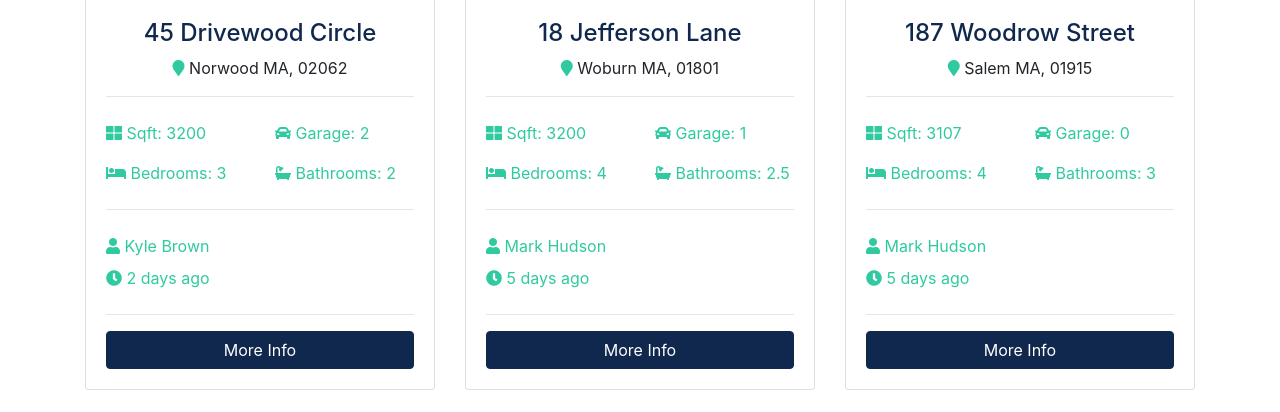
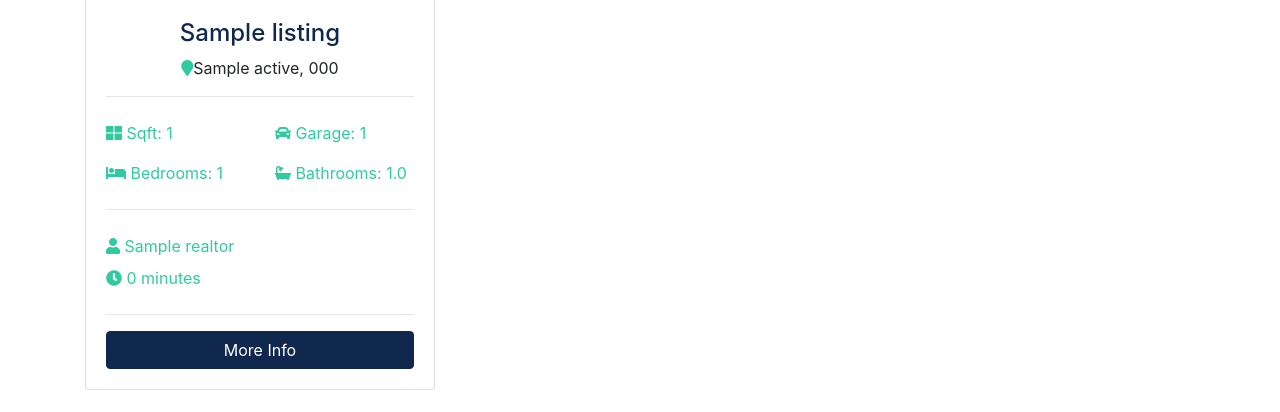
Before and after one commit to joelethan/django-realestate, a Django app: template templates/listings/search.html in a window 1280 px wide. Shown: the part 765-1177 px from the top of the page. Run offline with Django 3.2, Linux system fonts and the light colour scheme; tables that the repository leaves empty hold one stand-in row (values such as "Sample post"); the template is opened without the code that fills it: values that come from a table or form of the project are taken from there, most other values are stand-ins (such as "Sample title", 1, 10 or a date in 2020); grey boxes marked "Sample" are stand-in pictures; some libraries are stand-ins or nearby versions.

Commit message:
Add search through listings functionality

```diff
--- a/templates/listings/search.html
+++ b/templates/listings/search.html
@@ -11,12 +11,12 @@
             <div class="form-row">
               <div class="col-md-4 mb-3">
                 <label class="sr-only">Keywords</label>
-                <input type="text" name="keywords" class="form-control" placeholder="Keyword (Pool, Garage, etc)">
+                <input type="text" name="keywords" class="form-control" placeholder="Keyword (Pool, Garage, etc)" value="{{ values.keywords }}">
               </div>
 
               <div class="col-md-4 mb-3">
                 <label class="sr-only">City</label>
-                <input type="text" name="city" class="form-control" placeholder="City">
+                <input type="text" name="city" class="form-control" placeholder="City" value="{{ values.city }}">
               </div>
 
               <div class="col-md-4 mb-3">
@@ -24,7 +24,11 @@
                 <select name="state" class="form-control">
                   <option selected="true" disabled="disabled">State (All)</option>
                   {%  for key, value in state_choices.items %}
-                  <option value="{{ key}}">{{ value }}</option>
+                  <option value="{{ key }}"
+                  {% if key == values.state %}
+                    selected
+                  {% endif %}
+                  >{{ value }}</option>
                   {% endfor %}
                 </select>
               </div>
@@ -36,7 +40,11 @@
                 <select name="bedrooms" class="form-control">
                   <option selected="true" disabled="disabled">Bedrooms (Any)</option>
                   {%  for key, value in bedroom_choices.items %}
-                  <option value="{{ key}}">{{ value }}</option>
+                  <option value="{{ key}}"
+                  {% if key == values.bedrooms %}
+                    selected
+                  {% endif %}
+                  >{{ value }}</option>
                   {% endfor %}
                 </select>
               </div>
@@ -44,7 +52,11 @@
                 <select name="price" class="form-control">
                   <option selected="true" disabled="disabled">Max Price (All)</option>
                   {%  for key, value in price_choices.items %}
-                  <option value="{{ key}}">{{ value }}</option>
+                  <option value="{{ key}}"
+                  {% if key == values.price %}
+                    selected
+                  {% endif %}
+                  >{{ value }}</option>
                   {% endfor %}
                 </select>
               </div>
@@ -78,265 +90,93 @@
   <section id="listings" class="py-4">
     <div class="container">
       <div class="row">
-
-        <!-- Listing 1 -->
+          {% if listings %}
+          {% for listing in listings %}
             <div class="col-md-6 col-lg-4 mb-4">
                 <div class="card listing-preview">
-            <img class="card-img-top" src="assets/img/homes/home-1.jpg" alt="">
+                <img class="card-img-top" src="{{ listing.photo_main.url }}" alt="">
                 <div class="card-img-overlay">
                     <h2>
-                <span class="badge badge-secondary text-white">$490,000</span>
+                    <span class="badge badge-secondary text-white">${{ listing.price | intcomma }}</span>
                     </h2>
                 </div>
                 <div class="card-body">
                     <div class="listing-heading text-center">
-                <h4 class="text-primary">45 Drivewood Circle</h4>
+                    <h4 class="text-primary">{{ listing.title }}</h4>
                     <p>
-                  <i class="fas fa-map-marker text-secondary"></i> Norwood MA, 02062</p>
+                        <i class="fas fa-map-marker text-secondary"></i>{{ listing.city }} {{ listing.state }}, {{ listing.zip_code }}</p>
                     </div>
                     <hr>
                     <div class="row py-2 text-secondary">
                     <div class="col-6">
-                  <i class="fas fa-th-large"></i> Sqft: 3200</div>
+                        <i class="fas fa-th-large"></i> Sqft: {{ listing.sqft }}</div>
                     <div class="col-6">
-                  <i class="fas fa-car"></i> Garage: 2</div>
+                        <i class="fas fa-car"></i> Garage: {{ listing.garages }}</div>
                     </div>
                     <div class="row py-2 text-secondary">
                     <div class="col-6">
-                  <i class="fas fa-bed"></i> Bedrooms: 3</div>
+                        <i class="fas fa-bed"></i> Bedrooms: {{ listing.bedrooms }}</div>
                     <div class="col-6">
-                  <i class="fas fa-bath"></i> Bathrooms: 2</div>
+                        <i class="fas fa-bath"></i> Bathrooms: {{ listing.bathrooms }}</div>
                     </div>
                     <hr>
                     <div class="row py-2 text-secondary">
                     <div class="col-12">
-                  <i class="fas fa-user"></i> Kyle Brown</div>
+                        <i class="fas fa-user"></i> {{ listing.realtor }}</div>
                     </div>
                     <div class="row text-secondary pb-2">
                     <div class="col-6">
-                  <i class="fas fa-clock"></i> 2 days ago</div>
+                        <i class="fas fa-clock"></i> {{ listing.list_date | timesince }}</div>
                     </div>
                     <hr>
-              <a href="listing.html" class="btn btn-primary btn-block">More Info</a>
+                    <a href="{% url 'listing' listing.id %}" class="btn btn-primary btn-block">More Info</a>
                 </div>
                 </div>
             </div>
+          {% endfor %}
+        {% else %}
+          <div class="com-md-12">
+              <p>No Listings Available</p>
+          </div>
+        {% endif %}
+      </div>
+      <div class="row">
+          <div class="col-md-12">
+              {% if listings.has_other_pages %}
+                  <ul class="pagination">
+                      {% if listings.has_previous %}
+                          <li class="page-item">
+                              <a class="page-link" href="?page={{ listings.previous_page_number }}">&laquo;</a>
+                          </li>
+                      {% else %}
+                          <li class="page-item disabled">
+                              <a class="page-link">&laquo;s</a>
+                          </li>
+                      {% endif %}
+                      {% for i in listings.paginator.page_range %}
+                          {% if listings.number == i %}
+                              <li class="page-item active">
+                                  <a class="page-link">{{i}}</a>
+                              </li>
+                          {% else %}
+                              <li class="page-item">
+                                  <a href="?page={{i}}" class="page-link">{{i}}</a>
+                              </li>
+                          {% endif %}
+                      {% endfor %}
+                      {% if listings.has_next %}
+                          <li class="page-item">
+                              <a class="page-link" href="?page={{ listings.next_page_number }}">&raquo;</a>
+                          </li>
+                      {% else %}
+                          <li class="page-item disabled">
+                              <a class="page-link">&raquo;s</a>
+                          </li>
+                      {% endif %}
 
-        <!-- Listing 2 -->
-        <div class="col-md-6 col-lg-4 mb-4">
-          <div class="card listing-preview">
-            <img class="card-img-top" src="assets/img/homes/home-2.jpg" alt="">
-            <div class="card-img-overlay">
-              <h2>
-                <span class="badge badge-secondary text-white">$550,000</span>
-              </h2>
+                  </ul>
+              {% endif %}
           </div>
-            <div class="card-body">
-              <div class="listing-heading text-center">
-                <h4 class="text-primary">18 Jefferson Lane</h4>
-                <p>
-                  <i class="fas fa-map-marker text-secondary"></i> Woburn MA, 01801</p>
-              </div>
-              <hr>
-              <div class="row py-2 text-secondary">
-                <div class="col-6">
-                  <i class="fas fa-th-large"></i> Sqft: 3200</div>
-                <div class="col-6">
-                  <i class="fas fa-car"></i> Garage: 1</div>
-              </div>
-              <div class="row py-2 text-secondary">
-                <div class="col-6">
-                  <i class="fas fa-bed"></i> Bedrooms: 4</div>
-                <div class="col-6">
-                  <i class="fas fa-bath"></i> Bathrooms: 2.5</div>
-              </div>
-              <hr>
-              <div class="row py-2 text-secondary">
-                <div class="col-6">
-                  <i class="fas fa-user"></i> Mark Hudson</div>
-              </div>
-              <div class="row text-secondary pb-2">
-                <div class="col-6">
-                  <i class="fas fa-clock"></i> 5 days ago</div>
-              </div>
-              <hr>
-              <a href="listing.html" class="btn btn-primary btn-block">More Info</a>
-            </div>
-          </div>
-        </div>
-
-        <!-- Listing 3 -->
-        <div class="col-md-6 col-lg-4 mb-4">
-          <div class="card listing-preview">
-            <img class="card-img-top" src="assets/img/homes/home-3.jpg" alt="">
-            <div class="card-img-overlay">
-              <h2>
-                <span class="badge badge-secondary text-white">$580,000</span>
-              </h2>
-            </div>
-            <div class="card-body">
-              <div class="listing-heading text-center">
-                <h4 class="text-primary">187 Woodrow Street</h4>
-                <p>
-                  <i class="fas fa-map-marker text-secondary"></i> Salem MA, 01915</p>
-              </div>
-              <hr>
-              <div class="row py-2 text-secondary">
-                <div class="col-6">
-                  <i class="fas fa-th-large"></i> Sqft: 3107</div>
-                <div class="col-6">
-                  <i class="fas fa-car"></i> Garage: 0</div>
-              </div>
-              <div class="row py-2 text-secondary">
-                <div class="col-6">
-                  <i class="fas fa-bed"></i> Bedrooms: 4</div>
-                <div class="col-6">
-                  <i class="fas fa-bath"></i> Bathrooms: 3</div>
-              </div>
-              <hr>
-              <div class="row py-2 text-secondary">
-                <div class="col-6">
-                  <i class="fas fa-user"></i> Mark Hudson</div>
-              </div>
-              <div class="row text-secondary pb-2">
-                <div class="col-6">
-                  <i class="fas fa-clock"></i> 5 days ago</div>
-              </div>
-              <hr>
-              <a href="listing.html" class="btn btn-primary btn-block">More Info</a>
-            </div>
-          </div>
-        </div>
-
-        <!-- Listing 4 -->
-        <div class="col-md-6 col-lg-4 mb-4">
-          <div class="card listing-preview">
-            <img class="card-img-top" src="assets/img/homes/home-4.jpg" alt="">
-            <div class="card-img-overlay">
-              <h2>
-                <span class="badge badge-secondary text-white">$380,000</span>
-              </h2>
-            </div>
-            <div class="card-body">
-              <div class="listing-heading text-center">
-                <h4 class="text-primary">28 Gifford Street</h4>
-                <p>
-                  <i class="fas fa-map-marker text-secondary"></i> Bedford NH, 03103</p>
-              </div>
-              <hr>
-              <div class="row py-2 text-secondary">
-                <div class="col-6">
-                  <i class="fas fa-th-large"></i> Sqft: 2927</div>
-                <div class="col-6">
-                  <i class="fas fa-car"></i> Garage: 2</div>
-              </div>
-              <div class="row py-2 text-secondary">
-                <div class="col-6">
-                  <i class="fas fa-bed"></i> Bedrooms: 4</div>
-                <div class="col-6">
-                  <i class="fas fa-bath"></i> Bathrooms: 2</div>
-              </div>
-              <hr>
-              <div class="row py-2 text-secondary">
-                <div class="col-6">
-                  <i class="fas fa-user"></i> Jenny Johnson</div>
-              </div>
-              <div class="row text-secondary pb-2">
-                <div class="col-6">
-                  <i class="fas fa-clock"></i> 5 days ago</div>
-              </div>
-              <hr>
-              <a href="listing.html" class="btn btn-primary btn-block">More Info</a>
-            </div>
-          </div>
-        </div>
-
-        <!-- Listing 5 -->
-        <div class="col-md-6 col-lg-4 mb-4">
-          <div class="card listing-preview">
-            <img class="card-img-top" src="assets/img/homes/home-5.jpg" alt="">
-            <div class="card-img-overlay">
-              <h2>
-                <span class="badge badge-secondary text-white">$230,000</span>
-              </h2>
-            </div>
-            <div class="card-body">
-              <div class="listing-heading text-center">
-                <h4 class="text-primary">12 United Road</h4>
-                <p>
-                  <i class="fas fa-map-marker text-secondary"></i> South Hampton NH, 03827</p>
-              </div>
-              <hr>
-              <div class="row py-2 text-secondary">
-                <div class="col-6">
-                  <i class="fas fa-th-large"></i> Sqft: 2207</div>
-                <div class="col-6">
-                  <i class="fas fa-car"></i> Garage: 1</div>
-              </div>
-              <div class="row py-2 text-secondary">
-                <div class="col-6">
-                  <i class="fas fa-bed"></i> Bedrooms: 3</div>
-                <div class="col-6">
-                  <i class="fas fa-bath"></i> Bathrooms: 1.5</div>
-              </div>
-              <hr>
-              <div class="row py-2 text-secondary">
-                <div class="col-6">
-                  <i class="fas fa-user"></i> Kyle Brown</div>
-              </div>
-              <div class="row text-secondary pb-2">
-                <div class="col-6">
-                  <i class="fas fa-clock"></i> 5 days ago</div>
-              </div>
-              <hr>
-              <a href="listing.html" class="btn btn-primary btn-block">More Info</a>
-            </div>
-          </div>
-        </div>
-
-        <!-- Listing 6 -->
-        <div class="col-md-6 col-lg-4 mb-4">
-          <div class="card listing-preview">
-            <img class="card-img-top" src="assets/img/homes/home-6.jpg" alt="">
-            <div class="card-img-overlay">
-              <h2>
-                <span class="badge badge-secondary text-white">$780,000</span>
-              </h2>
-            </div>
-            <div class="card-body">
-              <div class="listing-heading text-center">
-                <h4 class="text-primary">33 Essex Circle</h4>
-                <p>
-                  <i class="fas fa-map-marker text-secondary"></i> Lexington MA, 01731</p>
-              </div>
-              <hr>
-              <div class="row py-2 text-secondary">
-                <div class="col-6">
-                  <i class="fas fa-th-large"></i> Sqft: 4145</div>
-                <div class="col-6">
-                  <i class="fas fa-car"></i> Garage: 1</div>
-              </div>
-              <div class="row py-2 text-secondary">
-                <div class="col-6">
-                  <i class="fas fa-bed"></i> Bedrooms: 5</div>
-                <div class="col-6">
-                  <i class="fas fa-bath"></i> Bathrooms: 3.5</div>
-              </div>
-              <hr>
-              <div class="row py-2 text-secondary">
-                <div class="col-6">
-                  <i class="fas fa-user"></i> Kyle Brown</div>
-              </div>
-              <div class="row text-secondary pb-2">
-                <div class="col-6">
-                  <i class="fas fa-clock"></i> 5 days ago</div>
-              </div>
-              <hr>
-              <a href="listing.html" class="btn btn-primary btn-block">More Info</a>
-            </div>
-          </div>
-        </div>
-
           </div>
     </div>
   </section>
```
Also changed, not shown: listings/views.py (+43 -0 lines). Lines whose indentation alone changed are shown as unchanged.
